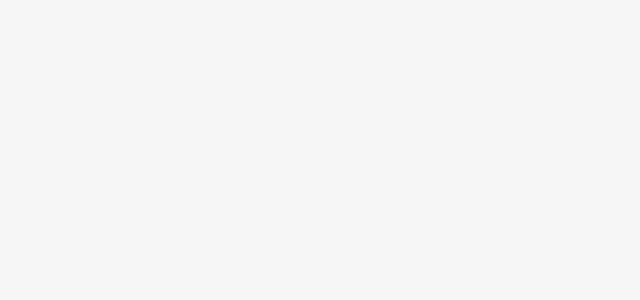
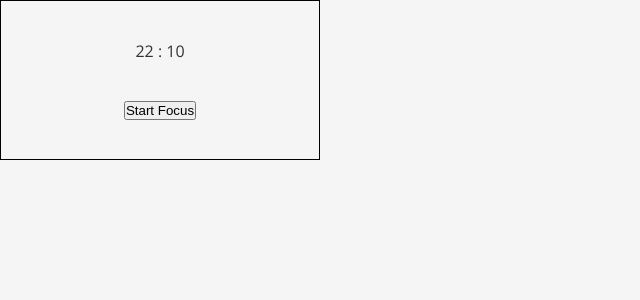
Before and after one commit to jennstirpe/pomodoro-timer, a React (Vite) app: page / in a window 1280 px wide. Shown: the top 300 px of the page, without its empty margins (0-640 px from the left). Built offline with nearby package versions, Linux system fonts and the light colour scheme.

Commit message:
Basic countdown timer functionality

```diff
--- a/src/App.jsx
+++ b/src/App.jsx
@@ -1,11 +1,16 @@
-
-
-import './App.css'
+import { useState } from "react"
+import { Timer } from "./components/index"
 
 function App() {
+  const [time, setTime] = useState({
+    minutes: 22,
+    seconds: 10,
+  })
+
 
   return (
     <>
+      <Timer time={time} />
     </>
   )
 }
--- a/src/components/index.jsx
+++ b/src/components/index.jsx
@@ -0,0 +1,3 @@
+import Timer from "./timer/Timer";
+
+export { Timer };
--- /dev/null
+++ b/src/components/timer/Timer.css
@@ -0,0 +1,11 @@
+
+
+.timer__container {
+    border: 1px solid black;
+    width: 20rem;
+    height: 10rem;
+    display: flex;
+    flex-direction: column;
+    justify-content: space-evenly;
+    align-items: center;
+}
--- /dev/null
+++ b/src/components/timer/Timer.jsx
@@ -0,0 +1,45 @@
+import './Timer.css'
+import { useState, useEffect } from 'react';
+
+export default function Timer({ time }) {
+    const [timerRunning, setTimerRunning] = useState(false);
+    const [minutes, setMinutes] = useState(time.minutes);
+    const [seconds, setSeconds] = useState(time.seconds);
+
+    let timer;
+    useEffect(() => {
+        if(timerRunning === true) {
+            timer = setInterval(() => {
+                setSeconds(seconds => seconds - 1);
+            }, 1000)
+
+            return () => clearInterval(timer);
+        }
+        else {
+            clearInterval(timer);
+        }
+
+    }, [timerRunning])
+
+    useEffect(() => {
+        if (seconds < 0) {
+            setMinutes(minutes - 1);
+            setSeconds(59);
+        }
+    }, [seconds])
+
+
+  return (
+    <section className="timer__container">
+        <p>{minutes} : {seconds < 10 ? "0" + seconds : seconds}</p>
+
+        {
+            timerRunning ? (
+                <button onClick={() => setTimerRunning(false)}>Pause</button>
+            ) : (
+                <button onClick={() => setTimerRunning(true)}>Start Focus</button>
+            )
+        }
+    </section>
+  )
+}
```
